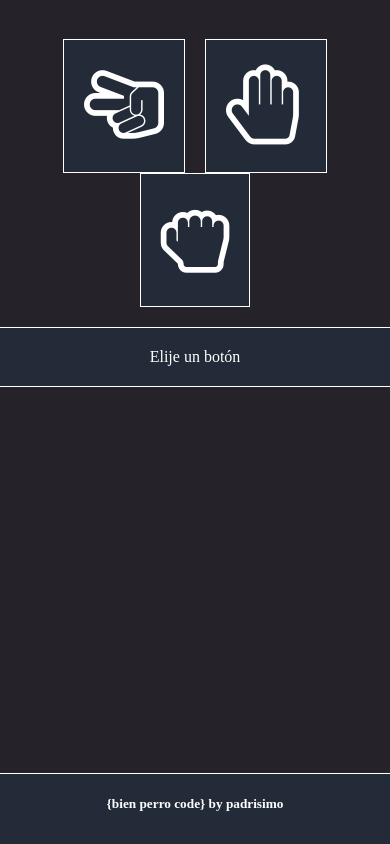
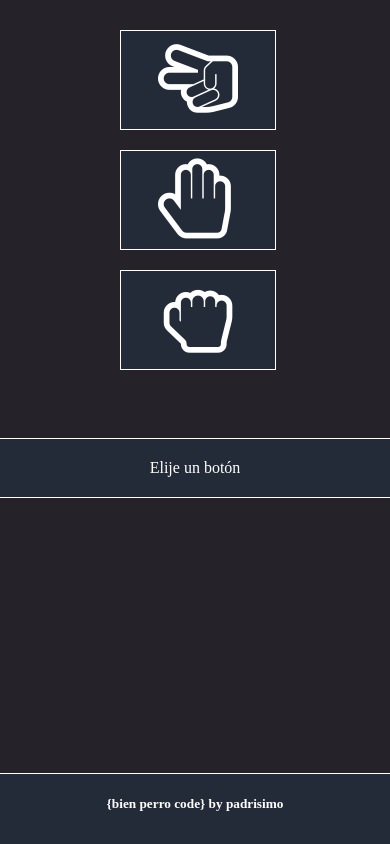
Before and after one commit to padrisimo/piedra, a plain HTML site: page index.html in a window 390 px wide. Drawn offline with nearby package versions, Linux system fonts and the light colour scheme.

Commit message:
responsiveando y probando

```diff
--- a/css/master.css
+++ b/css/master.css
@@ -1,22 +1,27 @@
+html {
+    position: relative;
+    min-height: 100%;
+}
+
 body{
   text-align: center;
   color:white;
   background-color:#252329;
-
+  height: 100%;
+  margin: 0 0 70px; /* bottom = footer height */
 
 }
 form{
   margin-top: 10%;
   margin-bottom: 5%;
-
 }
 
 button{
-    padding: 20px;
-    margin: 20px;
+    padding: 40px;
     color:white;
     background-color: #232b39;
     border: solid white 1px;
+    margin: 0 2% 0 2%;
 
 }
 .butyea{
@@ -24,6 +29,7 @@ button{
 }
 
 #compu{
+  margin-top: 3em;
   padding: 20px;
   color:white;
   background-color: #232b39;
@@ -36,6 +42,10 @@ button{
   padding: 20px;
   text-transform: uppercase;
   font-size: 2em;
+}
+
+.boo{
+  width: 25%;
 }
 
 /*footer*/
@@ -57,3 +67,42 @@ footer a{
   text-decoration: none;
   color:white;
 }
+/*para smartphone*/
+@media (max-width: 768px) and (orientation:portrait){
+  button{
+      padding:0;
+      margin-bottom: 20px;
+      width:100%;
+      height: 100px;
+      }
+      form{
+        height: 50%;
+        margin-top: 30px;
+        margin-left: 30%;
+        margin-right: 30%;
+        margin-bottom: 5%;
+      }
+/*footer{
+  position: relative;
+  bottom:0;
+  left:0;
+}*/
+
+}
+
+/*landscape*/
+
+@media (max-width: 740px) and (orientation:landscape){
+  button{
+      padding:5%;
+      margin-bottom: 20px;
+      /*width:100%;
+      height: 100px;*/
+      }
+      form{
+        height: 50%;
+        margin-top: 30px;
+        /*margin-left: 30%;
+        margin-right: 30%;*/
+        margin-bottom: 5%;
+      }
--- a/index.html
+++ b/index.html
@@ -5,8 +5,8 @@
     <title>Piedra, papel o tijera</title>
     <script src="js/juego.js" defer></script>
     <meta name="viewport" content="width=device-width, initial-scale=1.0">
+    <link rel="stylesheet" href="https://cdnjs.cloudflare.com/ajax/libs/normalize/3.0.3/normalize.css">
     <link rel="stylesheet" href="css/master.css" media="screen" title="no title" charset="utf-8">
-    <link rel="stylesheet" href="https://cdnjs.cloudflare.com/ajax/libs/normalize/3.0.3/normalize.css">
     <link rel="stylesheet" href="https://maxcdn.bootstrapcdn.com/font-awesome/4.5.0/css/font-awesome.min.css">
 </head>
 <body>
```
